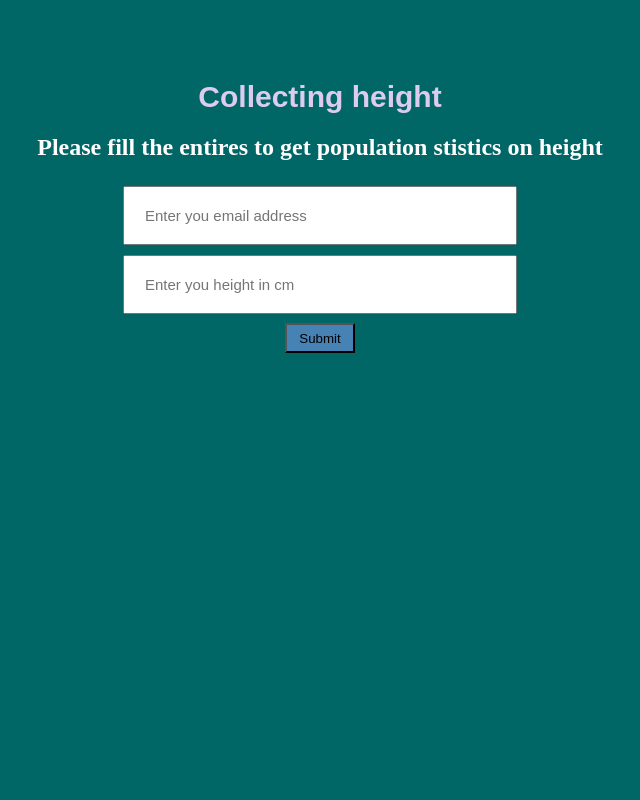
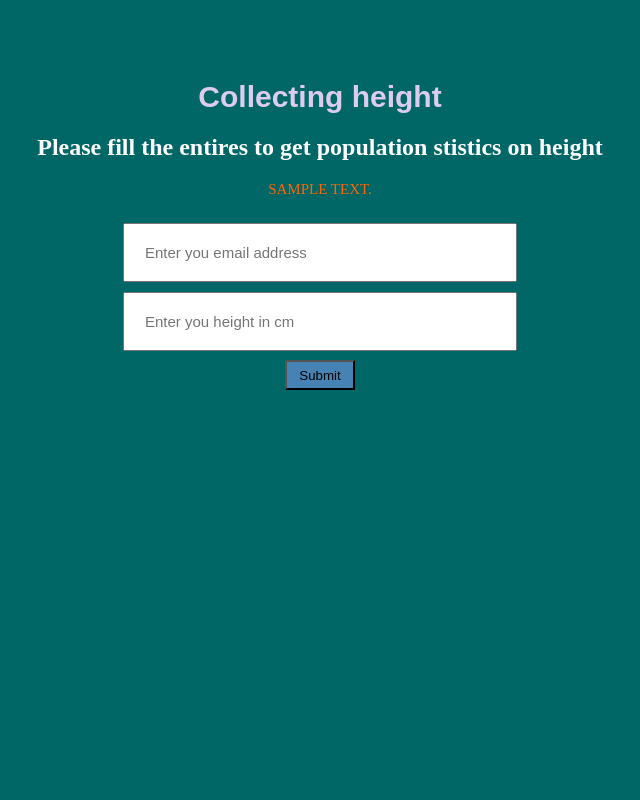
Before and after one commit to feudal/Demo, a Flask app: template templates/index.html in a window 1280 px wide. Shown: the whole page, without its empty margins (320-960 px from the left). Run offline with Flask 2, Linux system fonts and the light colour scheme; the template is opened without the code that fills it: most values are stand-ins (such as "Sample title", 1, 10 or a date in 2020); parts of the project's set-up code (start-up, migrations or seed data) failed here and were passed over.

Commit message:
input data in db

```diff
--- a/app.py
+++ b/app.py
@@ -1,14 +1,37 @@
 from flask import Flask, render_template, request
+from flask_sqlalchemy import SQLAlchemy
 
 app=Flask(__name__)
+app.config['SQLALCHEMY_DATABASE_URI']='postgresql://postgres:1@localhost/height_collector'
+db=SQLAlchemy(app)
+
+class Data(db.Model):
+    __tablename__="data"
+    id=db.Column(db.Integer, primary_key=True)
+    email_=db.Column(db.String(120), unique=True)
+    height_=db.Column(db.Integer)
+
+    def __init__(self, email_, height_):
+        self.email_=email_
+        self.height_=height_
 
 @app.route("/")
 def index():
     return render_template("index.html")
 
-@app.route("/success", method=["POST"])
+@app.route("/success", methods=["POST"])
 def success():
-    return render_template("success.html")
+    if request.method=='POST':
+        email=request.form["email_name"]
+        height=request.form["height_name"]
+        print(email,height)
+
+        if (db.session.query(Data).filter(Data.email_==email).count()) == 0:
+            data=Data(email,height)
+            db.session.add(data)
+            db.session.commit()
+            return render_template("success.html")
+    return render_template("index.html", text="Seems like we've hot something from that email address already!")
 
 if __name__=='__main__':
     app.debug=True
--- a/static/main.css
+++ b/static/main.css
@@ -43,3 +43,9 @@ html,body {
 .container p {
 	margin: 100px auto;
 }
+
+.message {
+	text-transform: uppercase;
+	font-size: 15px;
+	color: #FF6600;
+}
--- a/templates/index.html
+++ b/templates/index.html
@@ -10,7 +10,10 @@
 	<div class="container">
 		<h1>Collecting height</h1>
 		<h2>Please fill the entires to get population stistics on height</h2>
-		<form action="succes.html" method="POST">
+		<div class="message">
+			{{text | safe}}
+		</div>
+		<form action="{{url_for('success')}}" method="POST">
 			<input type="email" name="email_name" title="Your email will be save with us" placeholder="Enter you email address" required><br>
 			<input type="number" min="50" max="300" name="height_name" title="Your data will be save with us" placeholder="Enter you height in cm" required><br>
 			<button type="Submit">Submit</button>
```
